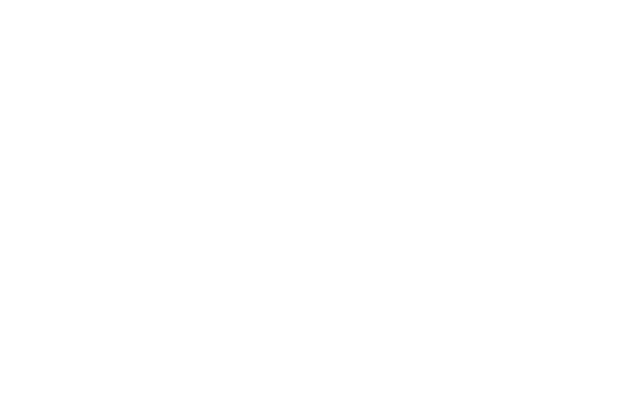
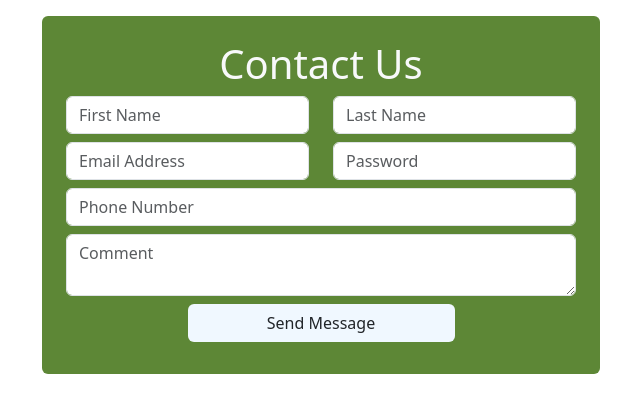
Before and after one commit to developer-mejbah/Exam-Practice, a plain HTML site: page index.html in a window 1280 px wide. Shown: the whole page, without its empty margins (319-959 px from the left). Drawn offline with nearby package versions, Linux system fonts and the light colour scheme.

Commit message:
form Section Done

```diff
--- a/index.html
+++ b/index.html
@@ -5,7 +5,47 @@
     <meta name="viewport" content="width=device-width, initial-scale=1.0">
     <title>Exam Practice</title>
     <link rel="stylesheet" href="style.css">
+    <link rel="stylesheet" href="https://cdn.jsdelivr.net/npm/bootstrap@5.3.3/dist/css/bootstrap.min.css">
 </head>
 <body>
+    <section class="form-section mx-auto p-3">
+        <div class="container">
+            <div class="form-area w-50 p-4 rounded mx-auto bcolor">
+                <div class="row">
+                    <div class="col-md-12">
+                        <h1 class="text-light text-center">Contact Us</h1>
+                    </div>
+                </div>
+                <div class="row mb-2">
+                    <div class="col-md-6">
+                        <input class="form-control" type="text" placeholder="First Name">
+                    </div>
+                    <div class="col-md-6">
+                        <input class="form-control" type="text" placeholder="Last Name">
+                       </div>
+                </div>
+                <div class="row mb-2">
+                    <div class="col-md-6">
+                        <input class="form-control" type="email" placeholder="Email Address">
+                    </div>
+                    <div class="col-md-6">
+                        <input class="form-control" type="password" placeholder="Password">
+                       </div>
+                </div>
+                <div class="row mb-2">
+                    <div class="col-md-12">
+                        <input class="form-control" type="tel" placeholder="Phone Number">
+                    </div>
+                </div>
+                <div class="row mb-2">
+                    <div class="col-md-12">
+                        <textarea class="form-control mb-2" name="" id="" placeholder="Comment" ></textarea>
+                    </div>
+                    <input class=" btn bt-color w-50 mx-auto rounded" type="submit" value="Send Message">
+                </div>
+            </div>
+        </div>
+    </section>
+    <script src="https://cdn.jsdelivr.net/npm/bootstrap@5.3.3/dist/js/bootstrap.bundle.min.js"></script>
 </body>
 </html>
--- a/style.css
+++ b/style.css
@@ -0,0 +1,7 @@
+.bcolor{
+    background-color: #5D8736;
+}
+.bt-color {
+    background-color: aliceblue !important;
+    border: none;
+}
```
